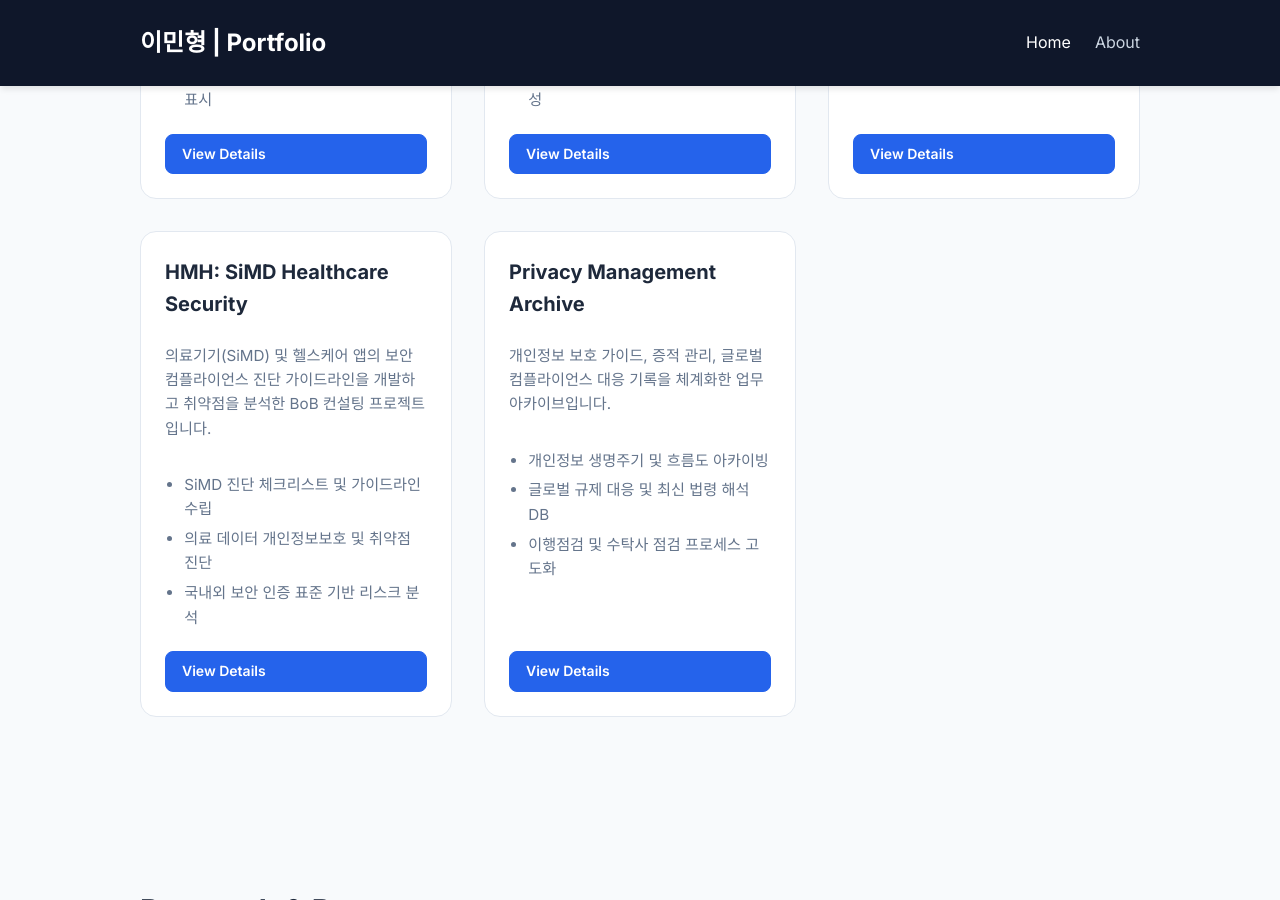
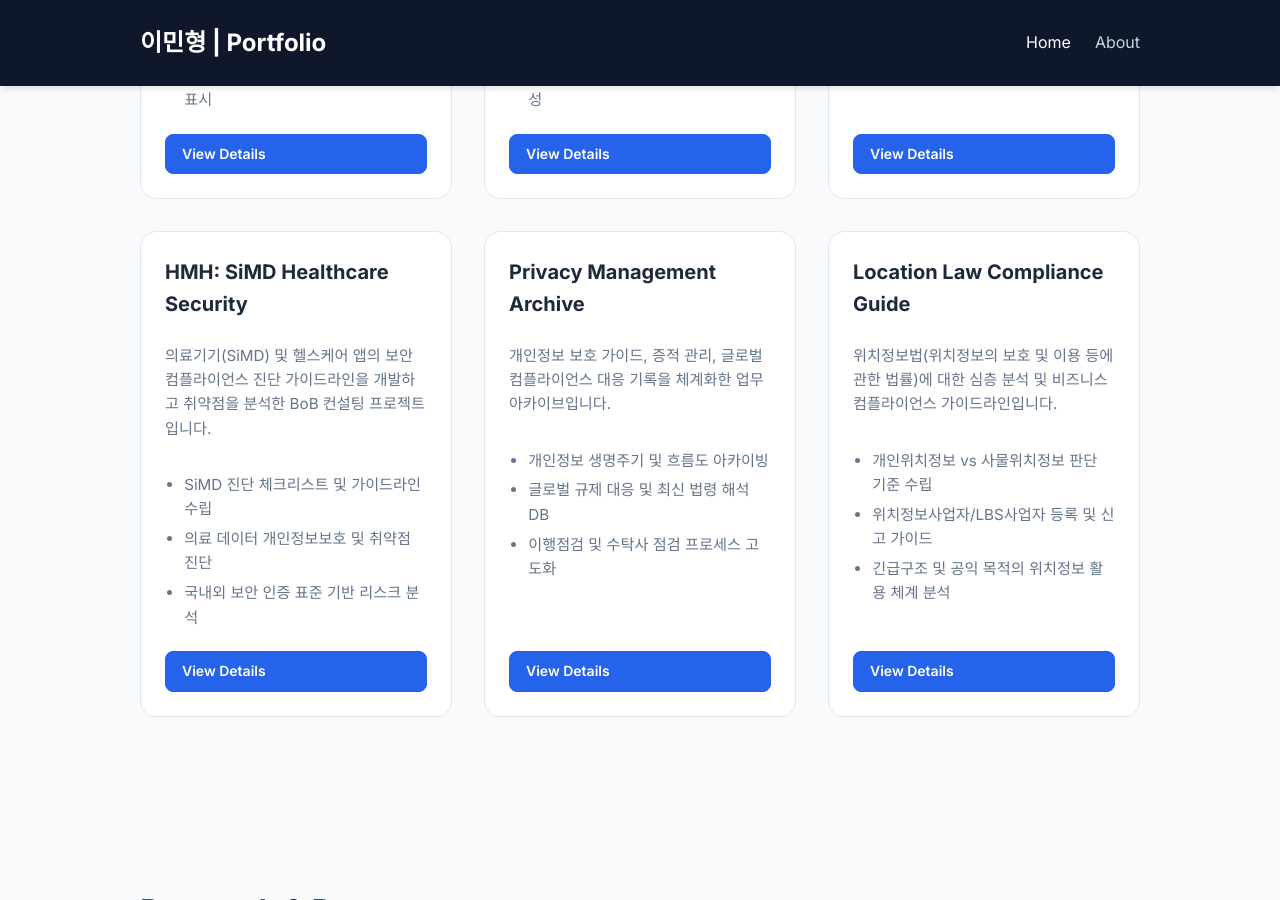
Before and after one commit to 971023als/971023als.github.io, a Jekyll site: the page built from index.md, in a window 1280 px wide and 900 px high, scrolled down 1232 px. Built offline with Jekyll 4.4.1, drawn with Linux system fonts in a browser that asks for light colours.

Commit message:
Add Location Information Law & Compliance Guide project page

```diff
--- a/index.md
+++ b/index.md
@@ -109,6 +109,20 @@ title: "Home"
             </div>
         </div>
 
+        <div class="project-card">
+            <div class="project-info">
+                <h3>Location Law Compliance Guide</h3>
+                <p>
+                    위치정보법(위치정보의 보호 및 이용 등에 관한 법률)에 대한 심층 분석 및 비즈니스 컴플라이언스 가이드라인입니다.
+                </p>
+                <ul class="project-points">
+                    <li>개인위치정보 vs 사물위치정보 판단 기준 수립</li>
+                    <li>위치정보사업자/LBS사업자 등록 및 신고 가이드</li>
+                    <li>긴급구조 및 공익 목적의 위치정보 활용 체계 분석</li>
+                </ul>
+                <a href="/projects/location-info-protection-guide/" class="btn btn-small">View Details</a>
+            </div>
+        </div>
     </div>
 </section>
 
```
Also changed, not shown: projects/location-info-protection-guide.md (added, +81 -0 lines), 2 other files.
